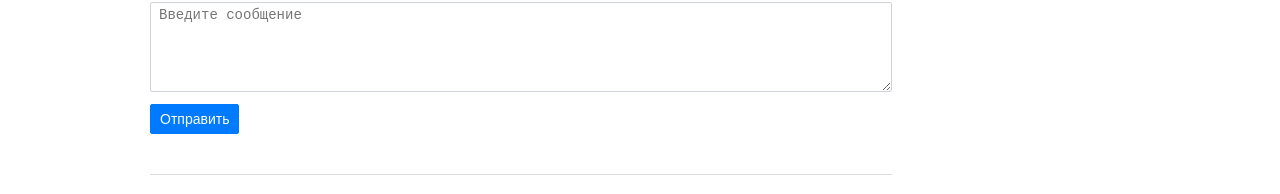
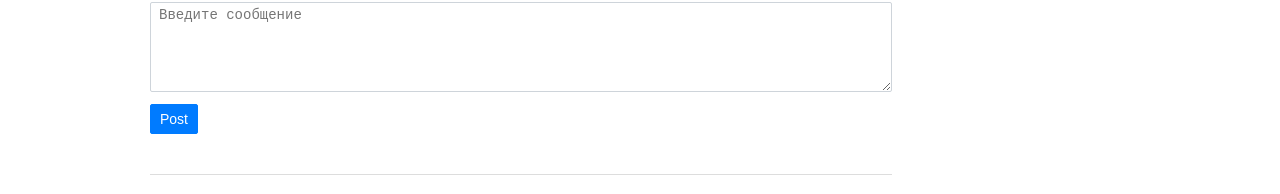
Before and after one commit to norzserge/blog, a React (Create React App) app: page / in a window 1280 px wide. Shown: the part 223-417 px from the top of the page. Built offline with nearby package versions, Linux system fonts and the light colour scheme; no server answers; the database is empty.

Commit message:
small changes

```diff
--- a/src/components/AddNewPost.jsx
+++ b/src/components/AddNewPost.jsx
@@ -61,7 +61,7 @@ const AddNewPost = (props) => {
         />
       </div>
       <div className={styles.control}>
-        <Button text="Отправить" type="primary" />
+        <Button text="Post" type="primary" />
       </div>
     </form>
   );
--- a/src/components/PostPreview.jsx
+++ b/src/components/PostPreview.jsx
@@ -16,12 +16,14 @@ const PostPreview = (props) => {
     db.collection("posts")
       .doc(props.id)
       .set({ ...props, text, date });
+
     setEditable(!isEditable);
   };
 
   const onDelete = (e) => {
     const db = firebase.firestore();
     db.collection("posts").doc(props.id).delete();
+
     e.target.parentElement.parentElement.parentElement.remove();
   };
 
```
